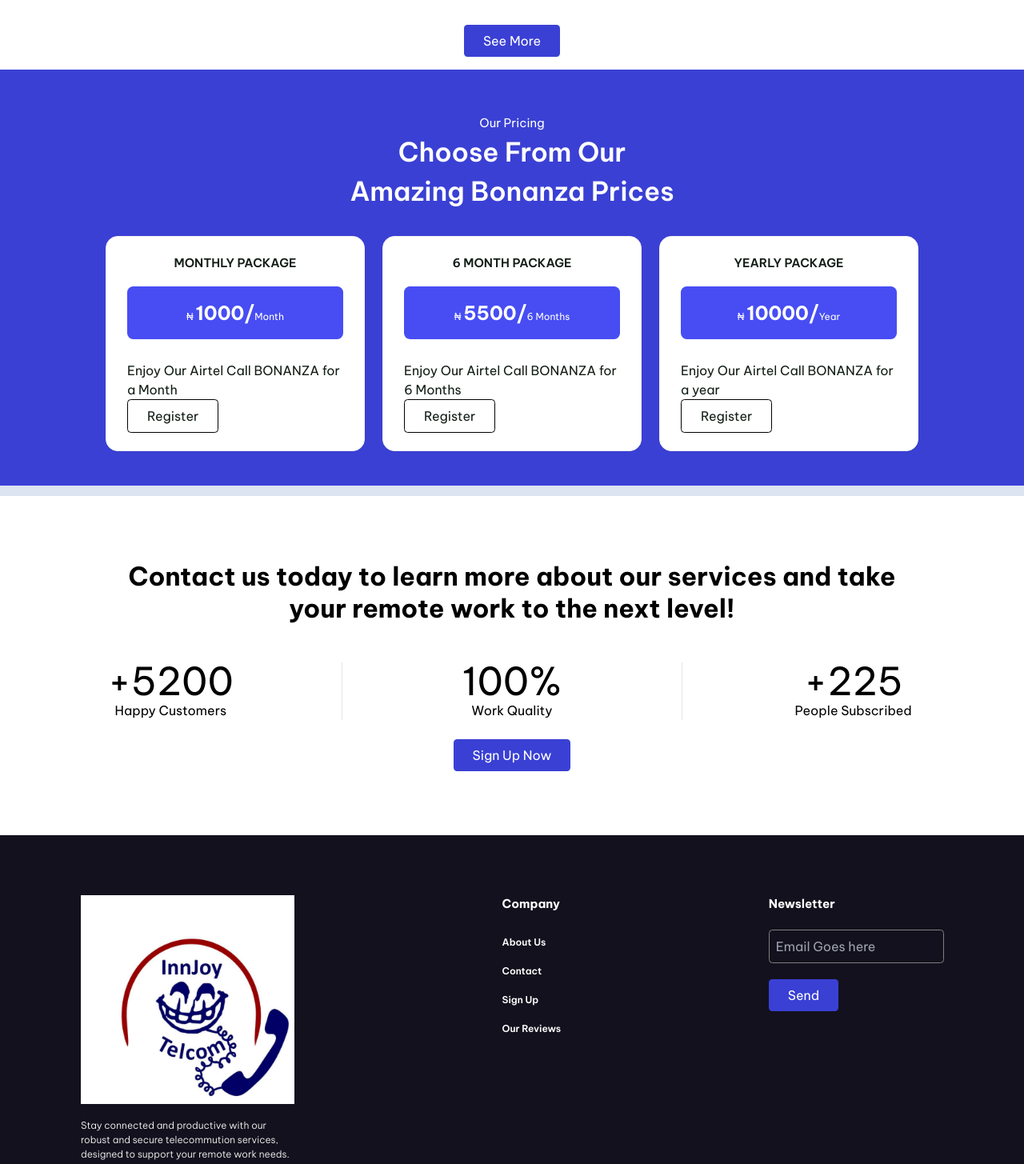
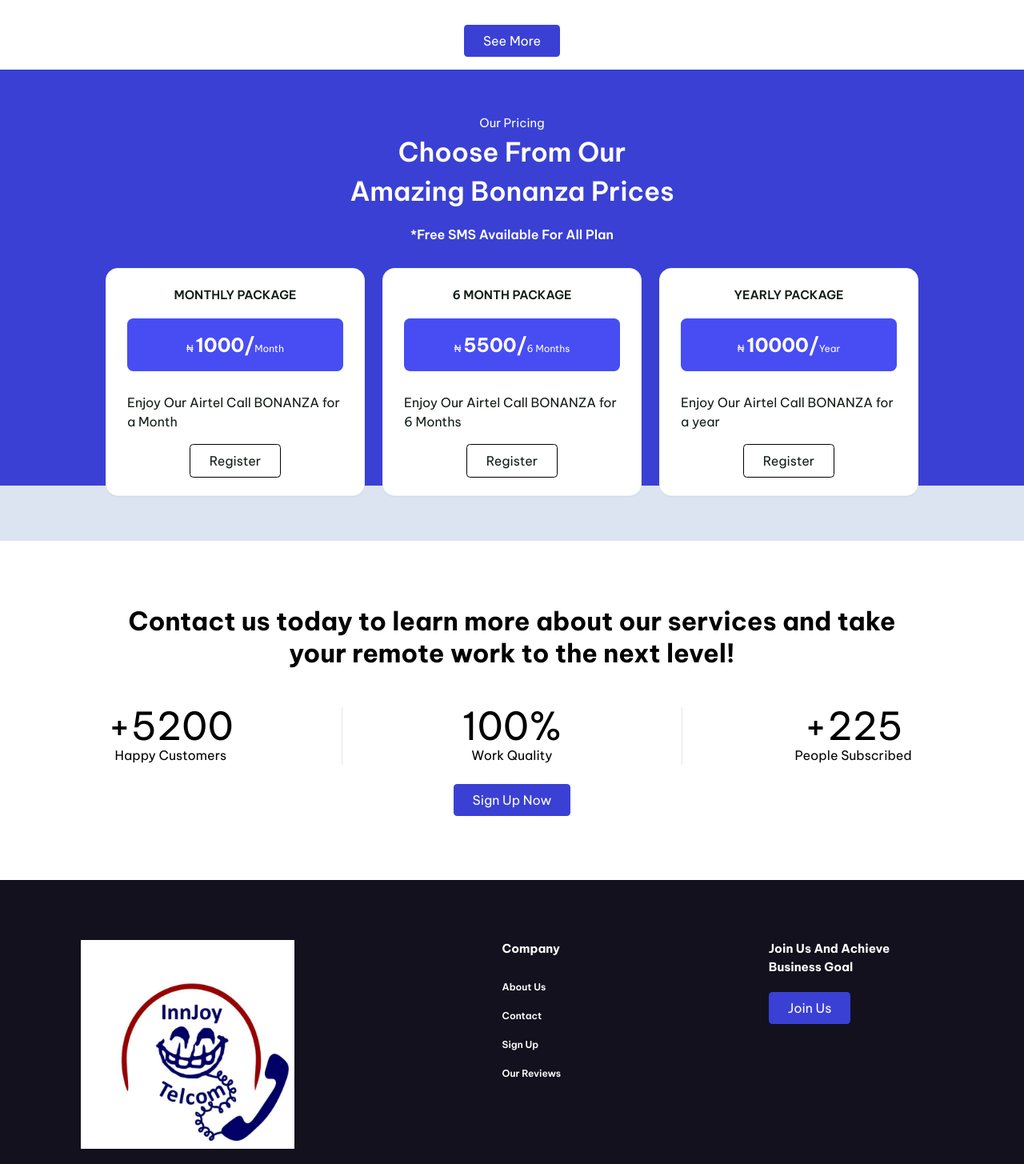
Before and after one commit to cyberohn2/InnjoyTelcom, a React (Vite) app: page / in a window 1280 px wide. Shown: the part 1567-3022 px from the top of the page at 80% size. Built offline with nearby package versions, Linux system fonts and the light colour scheme.

Commit message:
final commit

```diff
--- a/src/Components/Footer.jsx
+++ b/src/Components/Footer.jsx
@@ -21,9 +21,8 @@
                         </ul>
                     </div>
                     <div className="max-w-[218.25px] text-center sm:text-left">
-                        <h3 className="mb-[20px] text-[15px] font-bold">Newsletter </h3>
-                        <input className="rounded-[4.5px] border border-[#808080] p-[8px] mb-[20px] bg-transparent" type="email" name="newsletter" id="newsletter" placeholder="Email Goes here" />
-                        <PryCtaBtn link="/contact-us" text="Send" />
+                        <h3 className="mb-[20px] text-[15px] font-bold">Join Us And Achieve Business Goal</h3>
+                        <PryCtaBtn link="/sign-up" text="Join Us" />
                     </div>
                 </div>
                 <div className="divider border border-[83A790] my-[30px]"></div>
--- a/src/Components/Pricing.jsx
+++ b/src/Components/Pricing.jsx
@@ -5,27 +5,28 @@
         <div className="py-[56.25px] isolate relative">
             <div className="absolute inset-x-0 top-0 h-[519.75px] bg-[#3a40d4] -z-10"></div>
             <div className="text-white max-w-[1080px] mx-auto px-8">
-                <div className="max-w-[413.25px] mx-auto text-center">
+                <div className="max-w-[413.25px] mx-auto text-center mb-[30px]">
                     <p className="text-[15px]">Our Pricing</p>
-                    <h2 className="sm:text-[33px] text-[24px] font-semibold mb-[30px]">Choose From Our Amazing Bonanza Prices</h2>
+                    <h2 className="sm:text-[33px] text-[24px] font-semibold ">Choose From Our Amazing Bonanza Prices</h2>
+                    <p className="font-semibold mt-4">*Free SMS Available For All Plan </p>
                 </div>
                 <div className="grid sm:grid-cols-3 grid-cols-1 gap-[22px]">
-                    <div className="px-[26px] py-[22px] border border-[#F3F3F3] bg-white flex flex-col items-stretch rounded-[15px] shadow-sm">
+                    <div className="px-[26px] py-[22px] border border-[#F3F3F3] bg-white flex flex-col items-center rounded-[15px] shadow-sm">
                         <p className="text-[15px] text-[#111D15] mb-[18px] font-semibold uppercase text-center">Monthly Package</p>
-                        <div className="px-[30px] py-[15px] bg-[#474df3] text-[12px] text-center rounded-[7.5px] mb-[27px]">₦ <span className="text-[24px] font-bold">1000/</span>Month</div>
-                        <p className="text-[#111D15]">Enjoy Our Airtel Call BONANZA for a Month</p>
+                        <div className="px-[30px] py-[15px] bg-[#474df3] self-stretch text-[12px] text-center rounded-[7.5px] mb-[27px]">₦ <span className="text-[24px] font-bold">1000/</span>Month</div>
+                        <p className="text-[#111D15] mb-4">Enjoy Our Airtel Call BONANZA for a Month</p>
                         <SecCtaBtn link="/sign-up" text="Register" />
                     </div>
-                    <div className="px-[26px] py-[22px] border border-[#F3F3F3] bg-white flex flex-col items-stretch rounded-[15px] shadow-sm">
+                    <div className="px-[26px] py-[22px] border border-[#F3F3F3] bg-white flex flex-col items-center rounded-[15px] shadow-sm">
                         <p className="text-[15px] text-[#111D15] mb-[18px] font-semibold uppercase text-center">6 Month Package</p>
-                        <div className="px-[30px] py-[15px] bg-[#474df3] text-[12px] text-center rounded-[7.5px] mb-[27px]">₦ <span className="text-[24px] font-bold">5500/</span>6 Months</div>
-                        <p className="text-[#111D15]">Enjoy Our Airtel Call BONANZA for 6 Months </p>
+                        <div className="px-[30px] py-[15px] bg-[#474df3] self-stretch text-[12px] text-center rounded-[7.5px] mb-[27px]">₦ <span className="text-[24px] font-bold">5500/</span>6 Months</div>
+                        <p className="text-[#111D15] mb-4">Enjoy Our Airtel Call BONANZA for 6 Months </p>
                         <SecCtaBtn link="/sign-up" text="Register" />
                     </div>
-                    <div className="px-[26px] py-[22px] border border-[#F3F3F3] bg-white flex flex-col items-stretch rounded-[15px] shadow-sm">
+                    <div className="px-[26px] py-[22px] border border-[#F3F3F3] bg-white flex flex-col items-center rounded-[15px] shadow-sm">
                         <p className="text-[15px] text-[#111D15] mb-[18px] font-semibold uppercase text-center">Yearly Package</p>
-                        <div className="px-[30px] py-[15px] bg-[#474df3] text-[12px] text-center rounded-[7.5px] mb-[27px]">₦ <span className="text-[24px] font-bold">10000/</span>Year</div>
-                        <p className="text-[#111D15]">Enjoy Our Airtel Call BONANZA for a year</p>
+                        <div className="px-[30px] py-[15px] bg-[#474df3] self-stretch text-[12px] text-center rounded-[7.5px] mb-[27px]">₦ <span className="text-[24px] font-bold">10000/</span>Year</div>
+                        <p className="text-[#111D15] mb-4">Enjoy Our Airtel Call BONANZA for a year</p>
                         <SecCtaBtn link="/sign-up" text="Register" />
                     </div>
                 </div>
--- a/src/Pages/About.jsx
+++ b/src/Pages/About.jsx
@@ -53,6 +53,10 @@
                     <div className=" grid grid-cols-1 gap-[12px] justify-between mb-[36px]">
                         <div className="flex items-center p-[8px]  bg-[#F5F4F4] rounded-[3px] gap-[6px]">
                             <img loading="lazy"src={check} alt="" />
+                            <p className="text-[12px] font-semibold">Free SMS Available For All Plan</p>
+                        </div>
+                        <div className="flex items-center p-[8px]  bg-[#F5F4F4] rounded-[3px] gap-[6px]">
+                            <img loading="lazy"src={check} alt="" />
                             <p className="text-[12px] font-semibold">Increase productivity and efficiency</p>
                         </div>
                         <div className="flex items-center p-[8px]  bg-[#F5F4F4] rounded-[3px] gap-[6px]">
```
